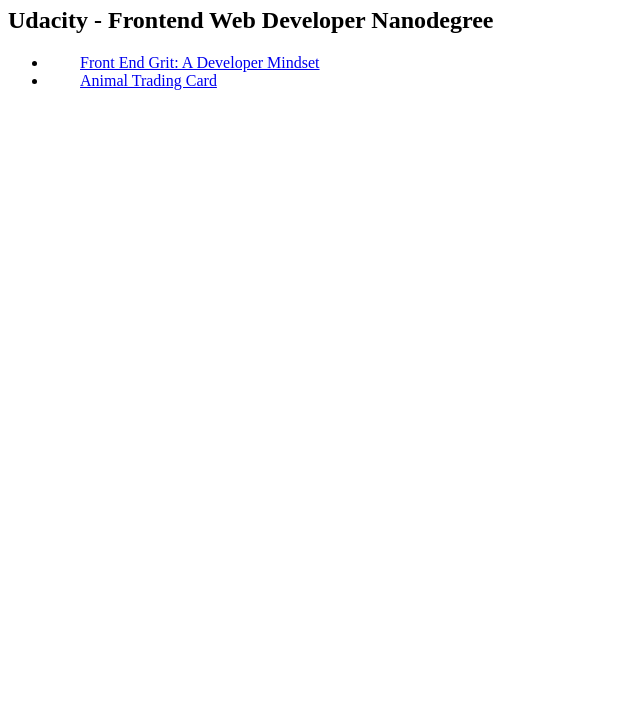
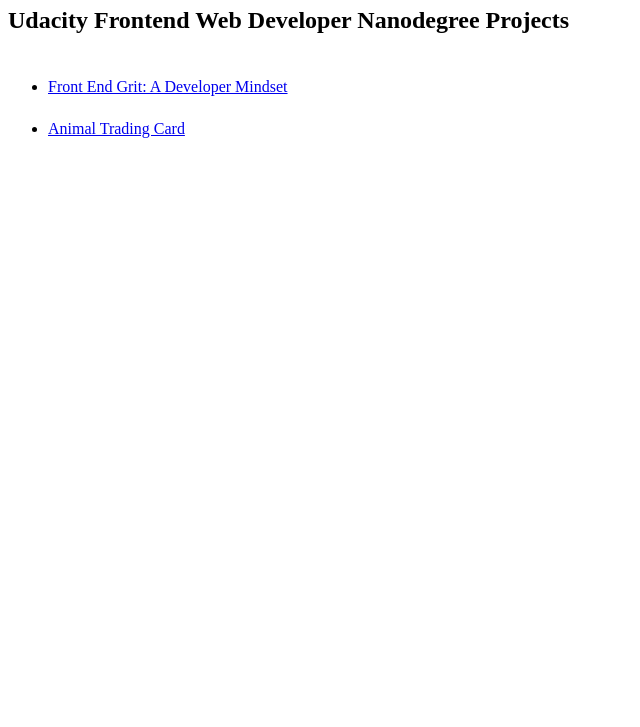
Before and after one commit to carltonwin8/carltonwin8, a plain HTML site: page index.html in a window 1280 px wide. Shown: the part 73-800 px from the top of the page, without its empty margins (0-640 px from the left). Drawn offline with Linux system fonts and the light colour scheme.

Commit message:
style: add more space between link and update page title text

```diff
--- a/index.html
+++ b/index.html
@@ -4,11 +4,10 @@
     <meta charset="utf-8">
     <title>carltonwin8</title>
     <link rel="stylesheet" href="styles.css">
-    <script src="script.js"></script>
   </head>
   <body>
     <h1>Carlton Win 8</h1>
-    <h2>Udacity - Frontend Web Developer Nanodegree</h2>
+    <h2>Udacity Frontend Web Developer Nanodegree Projects</h2>
 	<ul>
 	  <li><a href="fewdProject1">Front End Grit: A Developer Mindset</a></li>
 	  <li><a href="fewd-animal-card/card.html">Animal Trading Card</a></li>
--- a/styles.css
+++ b/styles.css
@@ -1,3 +1,4 @@
 a {
-  padding: 2em;
+  display: block;
+  padding-top: 1.5em;
 }
```
